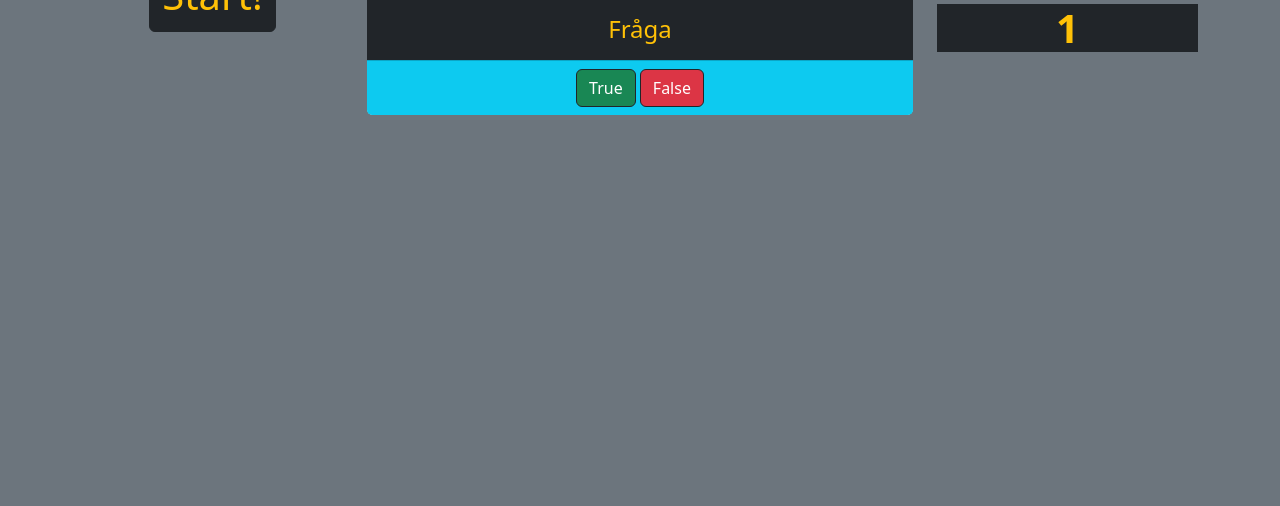
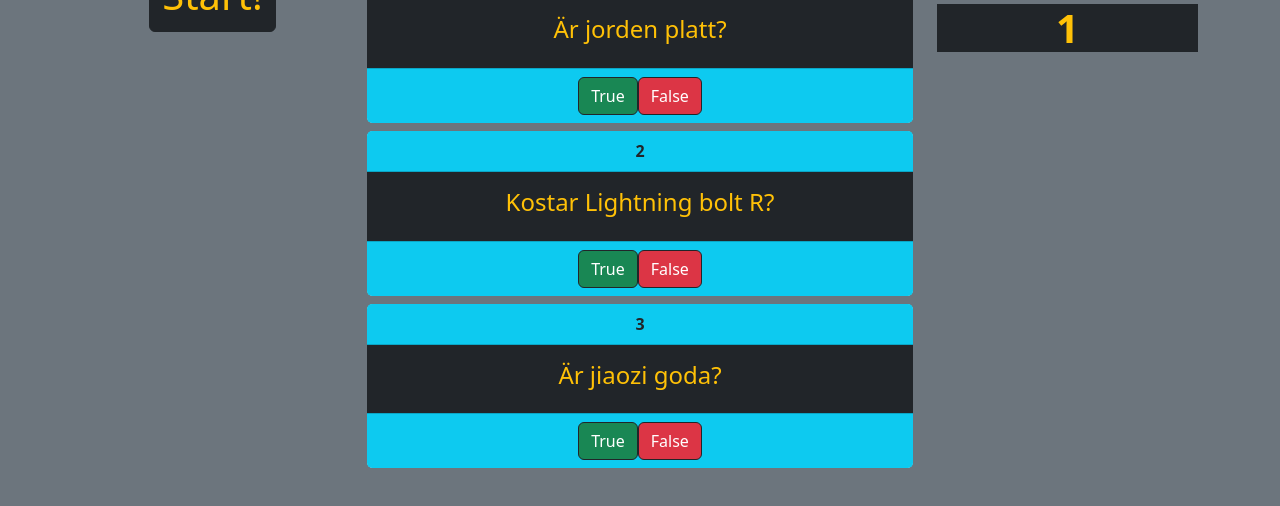
Before and after one commit to pinkros/webbutveckling-quizdemo, a plain HTML site: page quiz.html in a window 1280 px wide. Shown: the part 106-612 px from the top of the page. Drawn offline with nearby package versions, Linux system fonts and the light colour scheme.

Commit message:
some nice things

```diff
--- a/quiz.html
+++ b/quiz.html
@@ -31,6 +31,8 @@
       integrity="sha384-7VPbUDkoPSGFnVtYi0QogXtr74QeVeeIs99Qfg5YCF+TidwNdjvaKZX19NZ/e6oz"
       crossorigin="anonymous"
     ></script>
+
+    <script defer src="scripts/quiz.js"></script>
   </head>
 
   <body class="bg-secondary">
@@ -60,22 +62,7 @@
             </button>
           </div>
           <div class="col-6">
-            <ul id="questions" class="list-group">
-              <div class="card border-0 mb-2">
-                <div class="card-header bg-info fw-bold">1</div>
-                <div class="card-body bg-dark">
-                  <h4 class="card-text text-warning">Fråga</h4>
-                </div>
-                <div class="card-footer bg-info">
-                  <button class="btn btn-success border-3 border-dark">
-                    True
-                  </button>
-                  <button class="btn btn-danger border-3 border-dark">
-                    False
-                  </button>
-                </div>
-              </div>
-            </ul>
+            <ul id="questions" class="list-group"></ul>
           </div>
           <div class="col-3">
             <h2 class="text-dark">Score</h2>
--- /dev/null
+++ b/scripts/quiz.js
@@ -0,0 +1,61 @@
+class Question {
+  constructor(statement, correctAnswer) {
+    this.statement = statement;
+    this.correctAnswer = correctAnswer;
+  }
+}
+
+const qList = document.querySelector("#questions");
+
+const questions = [
+  new Question("Är jorden platt?", false),
+  new Question("Kostar Lightning bolt R?", true),
+  new Question("Är jiaozi goda?", true),
+];
+console.log(questions);
+
+for (const question of questions) {
+  //Skapa element
+  const card = document.createElement("li");
+  const cardHeader = document.createElement("div");
+  const cardBody = document.createElement("div");
+  const cardText = document.createElement("h4");
+  const cardFooter = document.createElement("div");
+  const trueBtn = document.createElement("button");
+  const falseBtn = document.createElement("button");
+
+  //styla elemnet
+  card.classList.add("card", "border-0", "mb-2");
+  cardHeader.classList.add("card-header", "bg-info", "fw-bold");
+  cardBody.classList.add("card-body", "bg-dark");
+  cardText.classList.add("card-text,", "text-warning");
+  cardFooter.classList.add("card-footer", "bg-info");
+  trueBtn.classList.add("btn", "btn-success", "border-3", "border-dark");
+  falseBtn.classList.add("btn", "btn-danger", "border-3", "border-dark");
+  //innehåll i element
+  cardHeader.innerText = questions.indexOf(question) + 1;
+  cardText.innerText = question.statement;
+  trueBtn.innerText = "True";
+  falseBtn.innerText = "False";
+
+  //events
+
+  //lägga till element i dom
+  cardBody.append(cardText);
+  cardFooter.append(trueBtn, falseBtn);
+  card.append(cardHeader, cardBody, cardFooter);
+  qList.appendChild(card);
+}
+
+// const html = `<div class="card border-0 mb-2">
+//   <div class="card-header bg-info fw-bold">1</div>
+//   <div class="card-body bg-dark">
+//     <h4 class="card-text text-warning">${question.statement}</h4>
+//   </div>
+//   <div class="card-footer bg-info">
+//     <button class="btn btn-success border-3 border-dark">True</button>
+//     <button class="btn btn-danger border-3 border-dark">False</button>
+//   </div>
+// </div>`;
+
+//   qList.innerHTML += html;
```
Also changed, not shown: index.html (+1 -1 lines), scripts/index.js (added, +35 -0 lines), scripts/script.js (deleted, +0 -31 lines).
